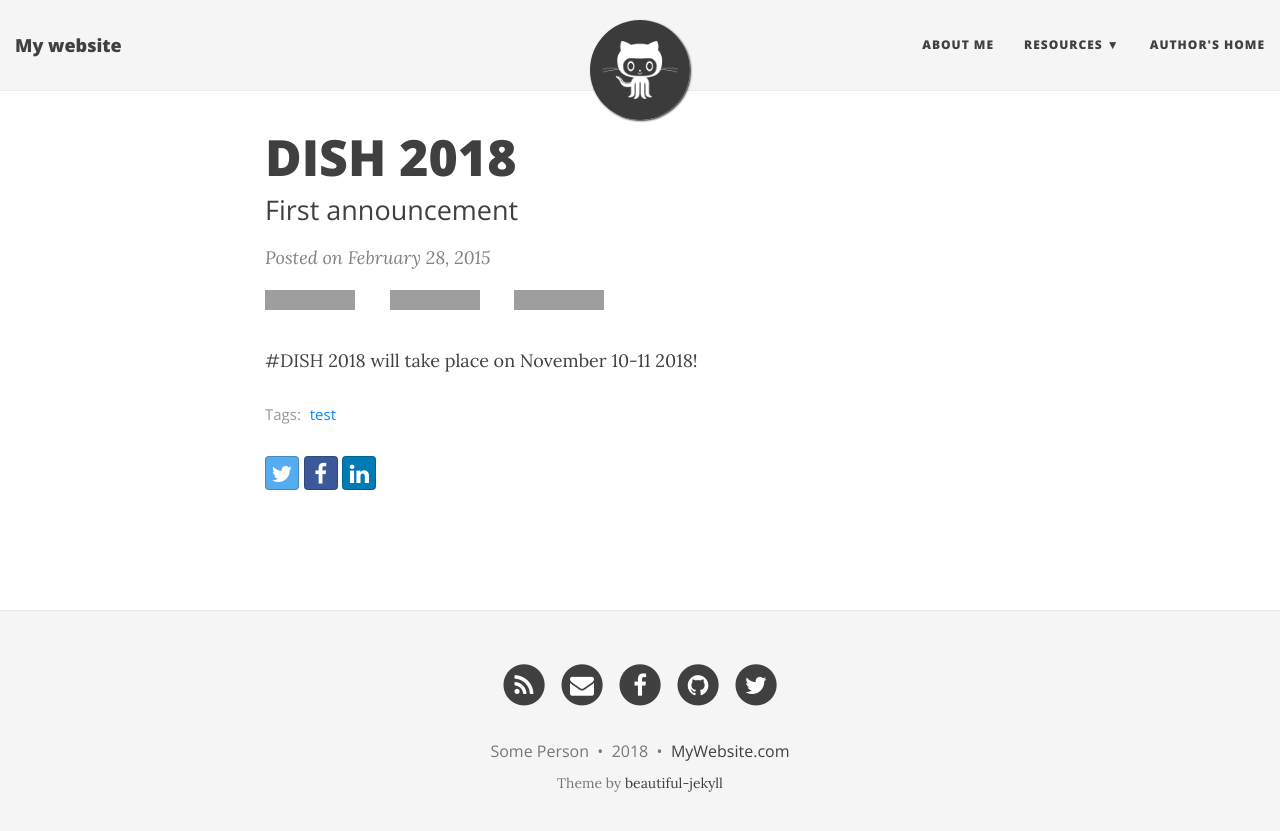
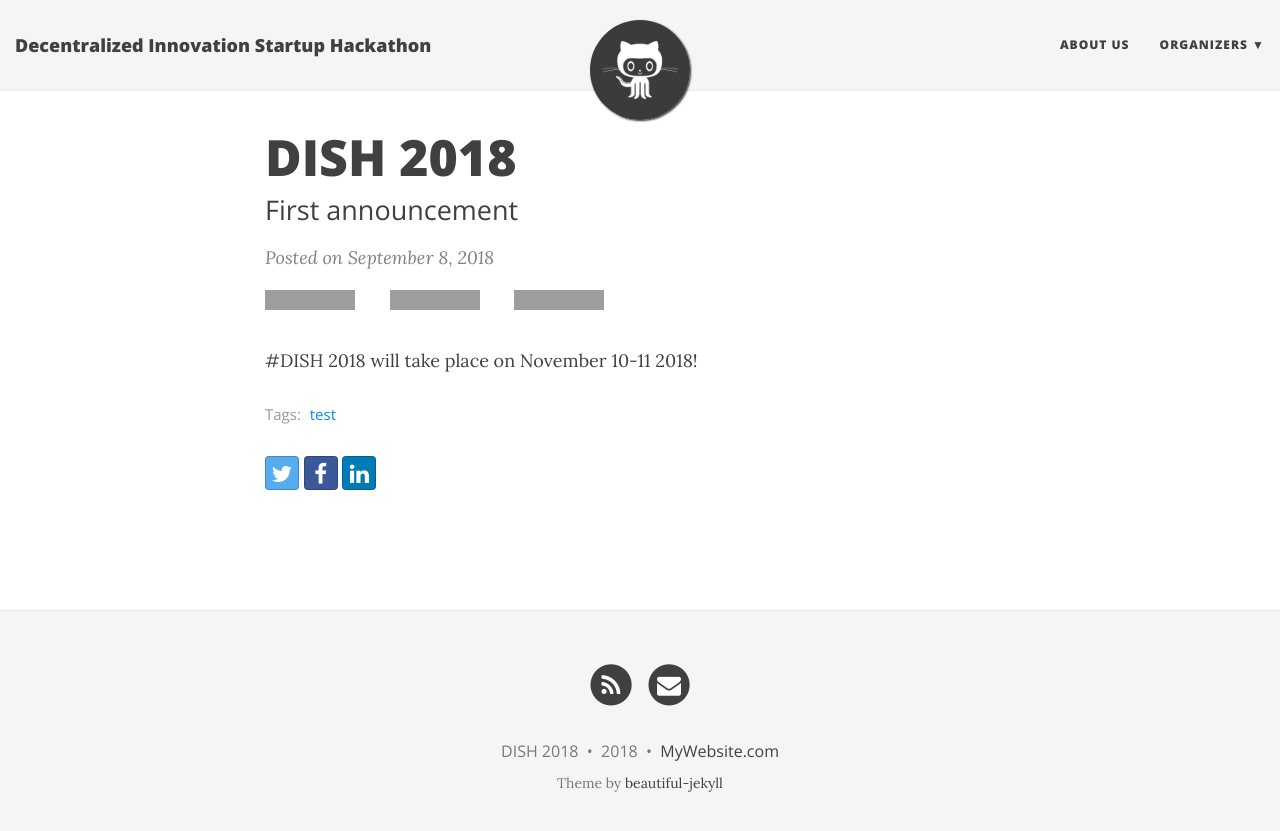
Before and after one commit to dish-event/dish-event, a Jekyll site: the page built from _posts/2018-09-08-test-markdown.md, in a window 1280 px wide. Shown: the top 831 px of the page. Built offline with Jekyll 4.4.1, drawn with Linux system fonts in a browser that asks for light colours; nearby versions of some CDN libraries; grey boxes are pictures that could not be loaded.

Commit message:
Initial work

```diff
--- a/_config.yml
+++ b/_config.yml
@@ -14,21 +14,23 @@ baseurl: ""
 # Of course don't forget to change the username and projectname to YOUR username and project
 
 # Name of website
-title: My website
+title: Decentralized Innovation Startup Hackathon
 
 # Short description of your site
-description: A virtual proof that name is awesome!
+description: Decentralized Innovation Startup Hackathon
 
 # --- Navigation bar options --- #
 
 # List of links in the navigation bar
 navbar-links:
-  About Me: "aboutme"
-  Resources:
-    - Beautiful Jekyll: "http://deanattali.com/beautiful-jekyll/"
-    - Learn markdown: "http://www.markdowntutorial.com/"
-    - GitHub Pages: "https://pages.github.com/"
-  Author's home: "http://deanattali.com"
+  About Us: "aboutme"
+  Organizers:
+    - PH Blockchain Devs: "http://"
+    - Manila Ethereum Meetup: "http://"
+    - EOS Philippines: "http://"
+    - Coding Girls Manila: "http://"
+    - Makati Digital Currency: "http://"
+    - Craft and Crypto: "http://"
 
 # Image to show in the navigation bar - image must be a square (width = height)
 # Remove this parameter if you don't want an image in the navbar
@@ -64,7 +66,7 @@ footer-link-col: "#404040"
 # Change all these values or delete the ones you don't want.
 # Important: you must keep the "name" parameter, everything else you can remove
 author:
-  name: Some Person
+  name: DISH 2018
 
 # Select your active Social Network Links.
 # Uncomment the links you want to show in the footer and add your information to each link.
@@ -73,9 +75,9 @@ author:
 social-network-links:
   rss: true
   email: "someone@example.com"
-  facebook: daattali
-  github: daattali
-  twitter: daattali
+#  facebook: daattali
+#  github: daattali
+#  twitter: daattali
 #  reddit: yourname
 #  google-plus: +DeanAttali
 #  linkedin: daattali
@@ -145,7 +147,7 @@ title-separator: "-"
 # --- Don't need to touch anything below here (but you can if you want) --- #
 
 # Output options (more information on Jekyll's site)
-timezone: "America/Vancouver"
+timezone: "Asia/Manila"
 markdown: kramdown
 highlighter: rouge
 permalink: /:year-:month-:day-:title/
```
Also changed, not shown: _posts/2018-09-08-test-markdown.md (renamed from _posts/2015-02-28-test-markdown.md).
